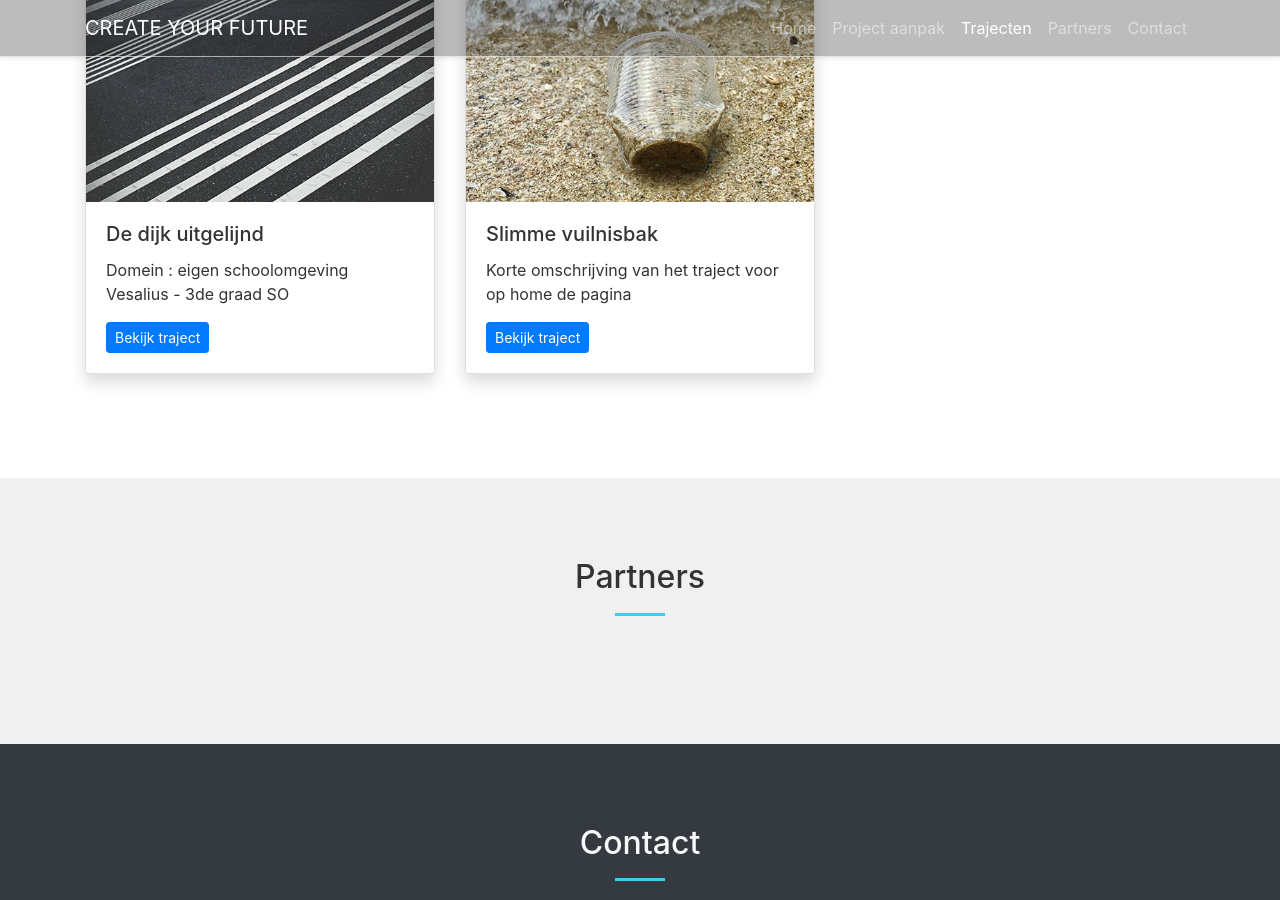
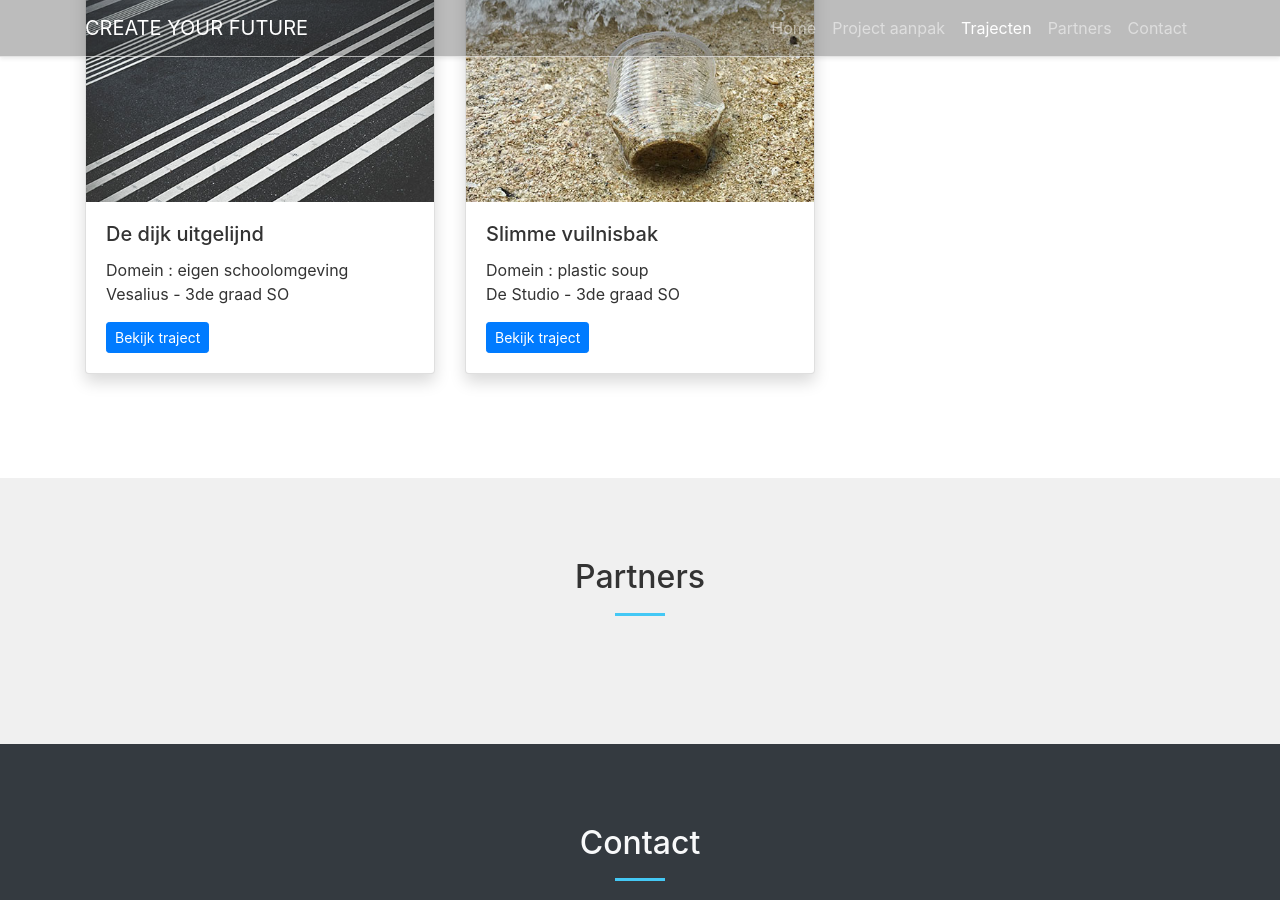
Before and after one commit to huysentruitw/create-your-future-website, a Jekyll site: the page built from docs/index.html, in a window 1280 px wide and 900 px high, scrolled down 1482 px. Built offline with Jekyll 4.4.1, drawn with Linux system fonts in a browser that asks for light colours.

Commit message:
add slimme vuilbak

```diff
--- a/docs/_trajecten/slimme-vuilnisbak.html
+++ b/docs/_trajecten/slimme-vuilnisbak.html
@@ -2,7 +2,8 @@
 name: Slimme vuilnisbak
 layout: default
 tile: traject-waste-tile.jpg
-summary: Korte omschrijving van het traject voor op home de pagina
+summary: "Domein\ : plastic soup <br>
+De Studio - 3de graad SO"
 navigation:
   - title: Terug
     url: javascript:history.back()
```
